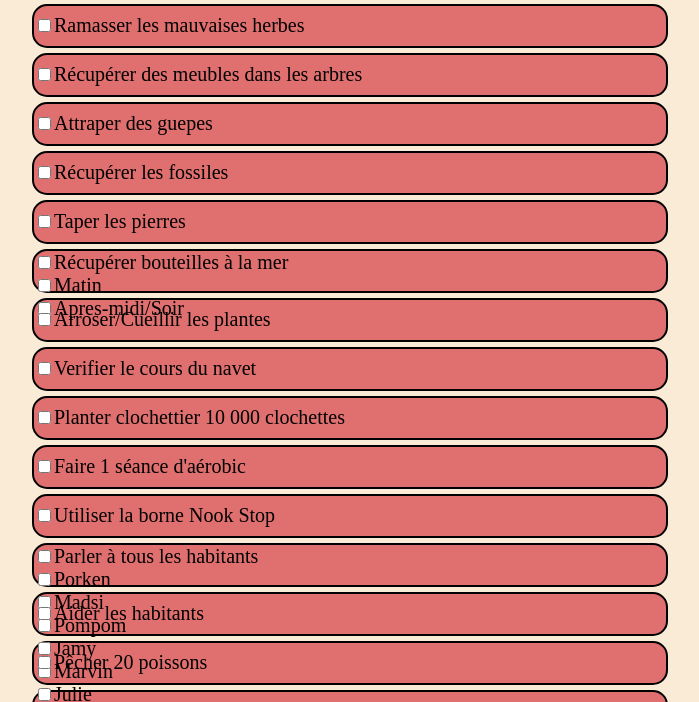
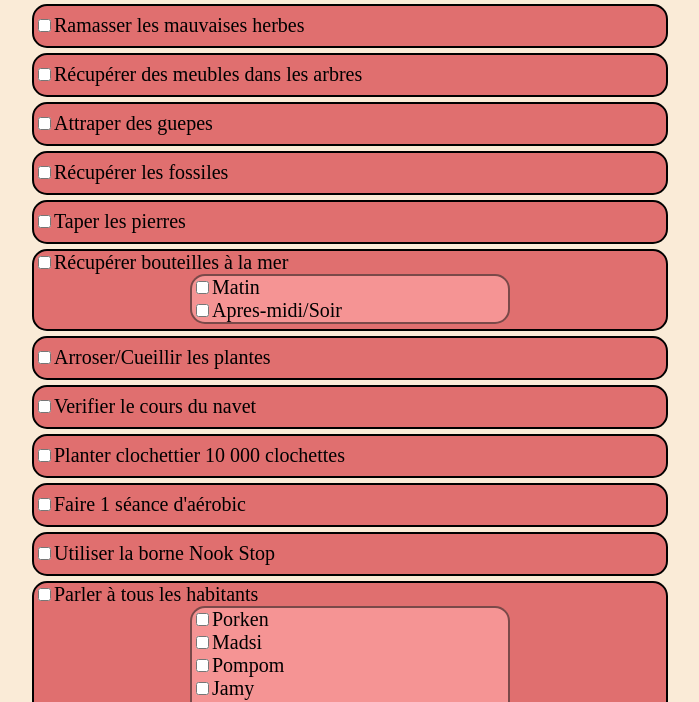
Before and after one commit to gabriel-is-programming/Acnh_routine, a plain HTML site: page index.html in a window 1280 px wide. Shown: the part 80-782 px from the top of the page, without its empty margins (290-989 px from the left). Drawn offline with Linux system fonts and the light colour scheme.

Commit message:
Update style.css

```diff
--- a/style.css
+++ b/style.css
@@ -11,9 +11,19 @@ h2{
     margin: auto;
     margin-bottom: 5px;
     width: 50%;
-    height: 2em;
+    min-height: 2em;
     background-color: rgb(224, 111, 111);
     align-content: center;
     border: 2px solid black;
     border-radius: 15px;
 }
+.lst{
+    margin: auto;
+    margin-bottom: 5px;
+    width: 50%;
+    align-content: center;
+    border: 2px solid rgba(0, 0, 0, 0.5);
+    background-color: rgb(245, 148, 148);
+    border-radius: 15px;
+    display: block;
+}
```
